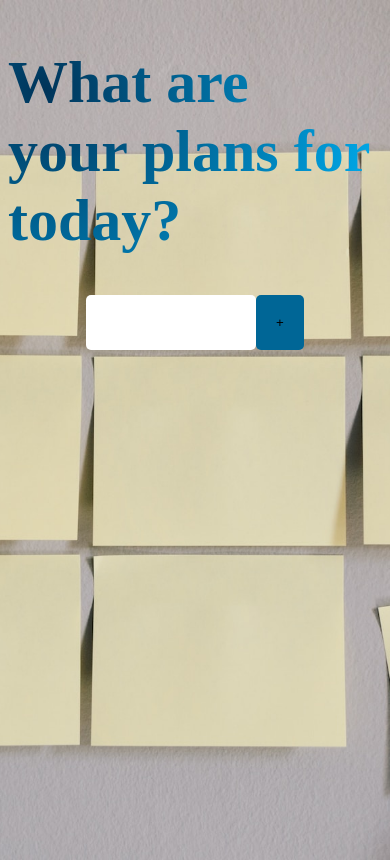
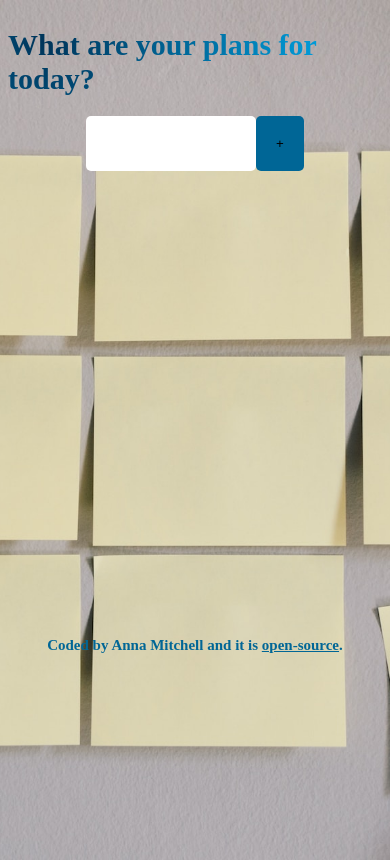
Before and after one commit to AnnaMitchellDeveloper/to-do-list, a plain HTML site: page index.html in a window 390 px wide. Drawn offline with Linux system fonts and the light colour scheme.

Commit message:
Added footer

```diff
--- a/index.html
+++ b/index.html
@@ -9,7 +9,7 @@
   </head>
   <body>
     <div class="header">
-      <h1>What are your plans for today?</h1>
+      <h1 >What are your plans for today?</h1>
     </div>
 
     <div class="container">
@@ -17,6 +17,13 @@
       <button class="btn">+</button>
     </div>
     <ul class="toDoContainer"></ul>
+    <footer>
+      Coded by Anna Mitchell and it is
+      <a href="https://github.com/AnnaMitchellDeveloper/to-do-list"
+      target="_blank"
+        >open-source</a
+      >.
+    </footer>
 
     <script src="index.js"></script>
   </body>
--- a/style.css
+++ b/style.css
@@ -15,6 +15,16 @@ h1 {
   -webkit-text-fill-color: transparent;
   -webkit-background-clip: text;
 }
+footer {
+	text-align: center;
+	margin-top: 450px;
+}
+footer, footer a  {
+	color: #006696;
+	font-weight: bold;
+	font-size: 15px;
+}
+
 
 .header,
 .container {
@@ -49,10 +59,20 @@ h1 {
   flex-direction: column;
   align-items: center;
 }
-.toDoCompleted{
+.toDoCompleted {
   text-decoration: line-through;
   color: black;
   background: #4d504c;
   transition: all 600ms ease-in-out;
   font-weight: bold;
 }
+@media all and (max-width:800px) {
+	h1 {
+		font-size: 40px;
+	}
+}
+@media all and (max-width:500px) {
+	h1 {
+		font-size: 30px;
+	}
+}
```
Lines whose indentation alone changed are shown as unchanged.
